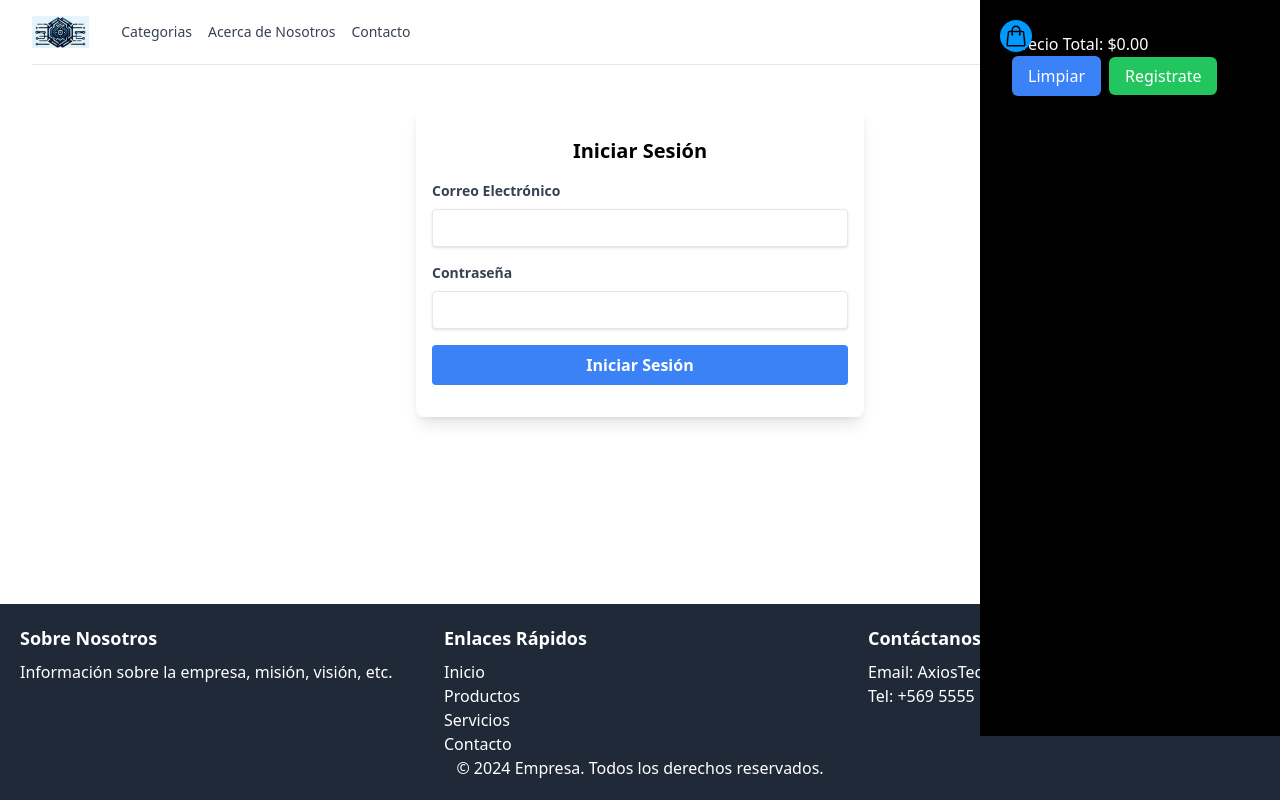
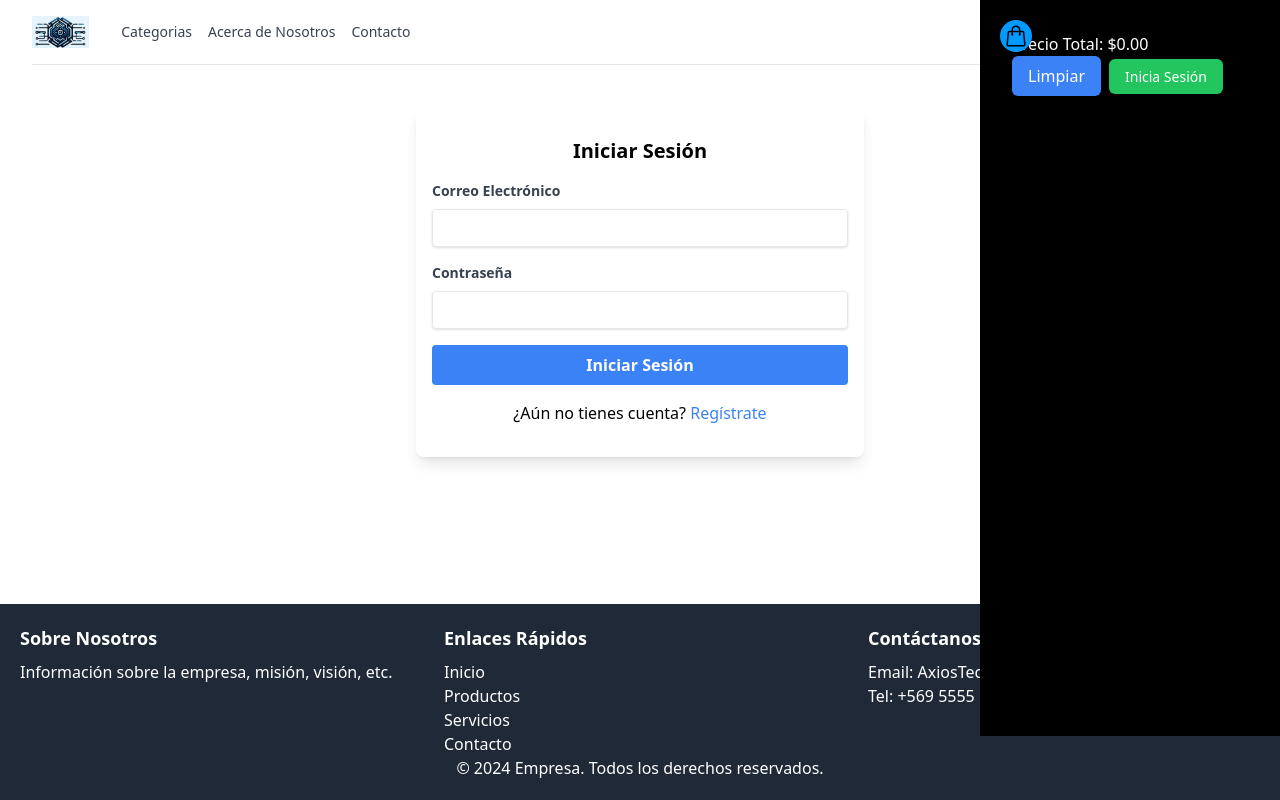
Before and after one commit to Axioon/MarketPlace, a React (Vite) app in the folder frontend/: page /signin in a window 1280 px wide. Both pictures are taken after a click on the label 1016 px from the left and 36 px from the top of the page. Built offline with nearby package versions, Linux system fonts and the light colour scheme.

Commit message:
building singin

```diff
--- a/frontend/src/components/Modal.jsx
+++ b/frontend/src/components/Modal.jsx
@@ -84,8 +84,8 @@ export function Modal() {
           <div className="Modal-footer">
             <p className="text-white   border-l-neutral-200">Precio Total: ${precioTotal.toFixed(2)}</p>
             <button onClick={handleEliminarCarrito} className="bg-blue-500 hover:bg-blue-600 text-white px-4 py-2 rounded-md">Limpiar</button>
-            <Link to={authUser ? '/checkout' : '/signIn'} className="bg-green-500 hover:bg-blue-600 text-white px-4 py-2 rounded-md ml-2">
-              {authUser ? 'Comprar' : 'Registrate'}
+            <Link to={authUser ? '/checkout' : '/signIn'} className="bg-green-500 hover:bg-blue-600 text-white px-4 py-2 rounded-md ml-2 text-sm">
+              {authUser ? 'Comprar' : 'Inicia Sesión'}
             </Link>
           </div>
         </div>
--- a/frontend/src/views/SingIn.jsx
+++ b/frontend/src/views/SingIn.jsx
@@ -1,8 +1,6 @@
-//frontend\src\views\SingIn.jsx
-
 import React, { useState, useContext } from 'react';
 import axios from '../config/axiosConfig';
-import { useNavigate } from 'react-router-dom';
+import { useNavigate, Link } from 'react-router-dom'; // Importa Link desde react-router-dom
 import { AuthContext } from '../context/AuthProvider';
 
 const SignIn = () => {
@@ -79,6 +77,9 @@ const SignIn = () => {
           Iniciar Sesión
         </button>
       </form>
+
+      {/* Hipervínculo para registrarse */}
+      <p className="text-center mt-4">¿Aún no tienes cuenta? <Link to="/create-account" className="text-blue-500">Regístrate</Link></p>
     </div>
   );
 };
```
